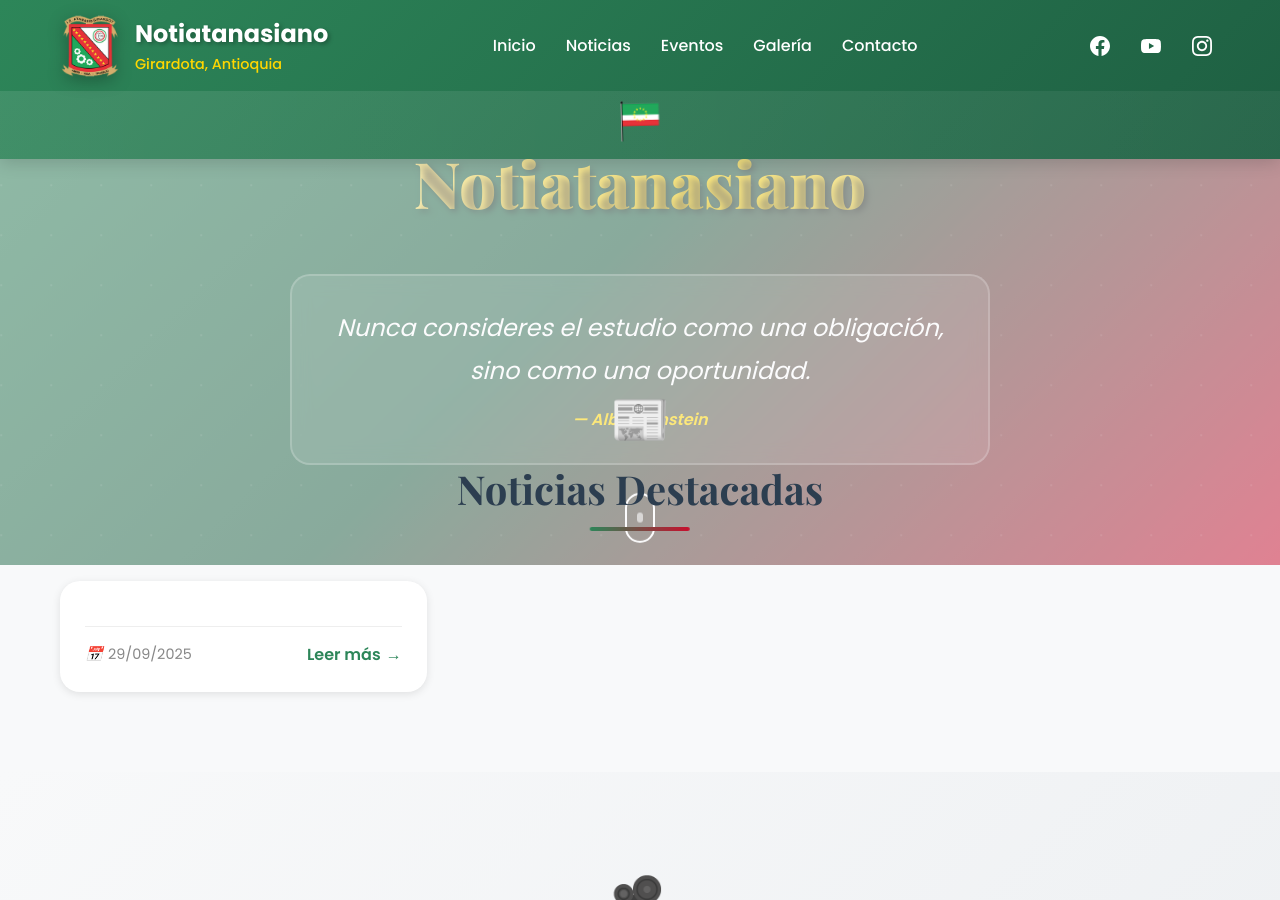
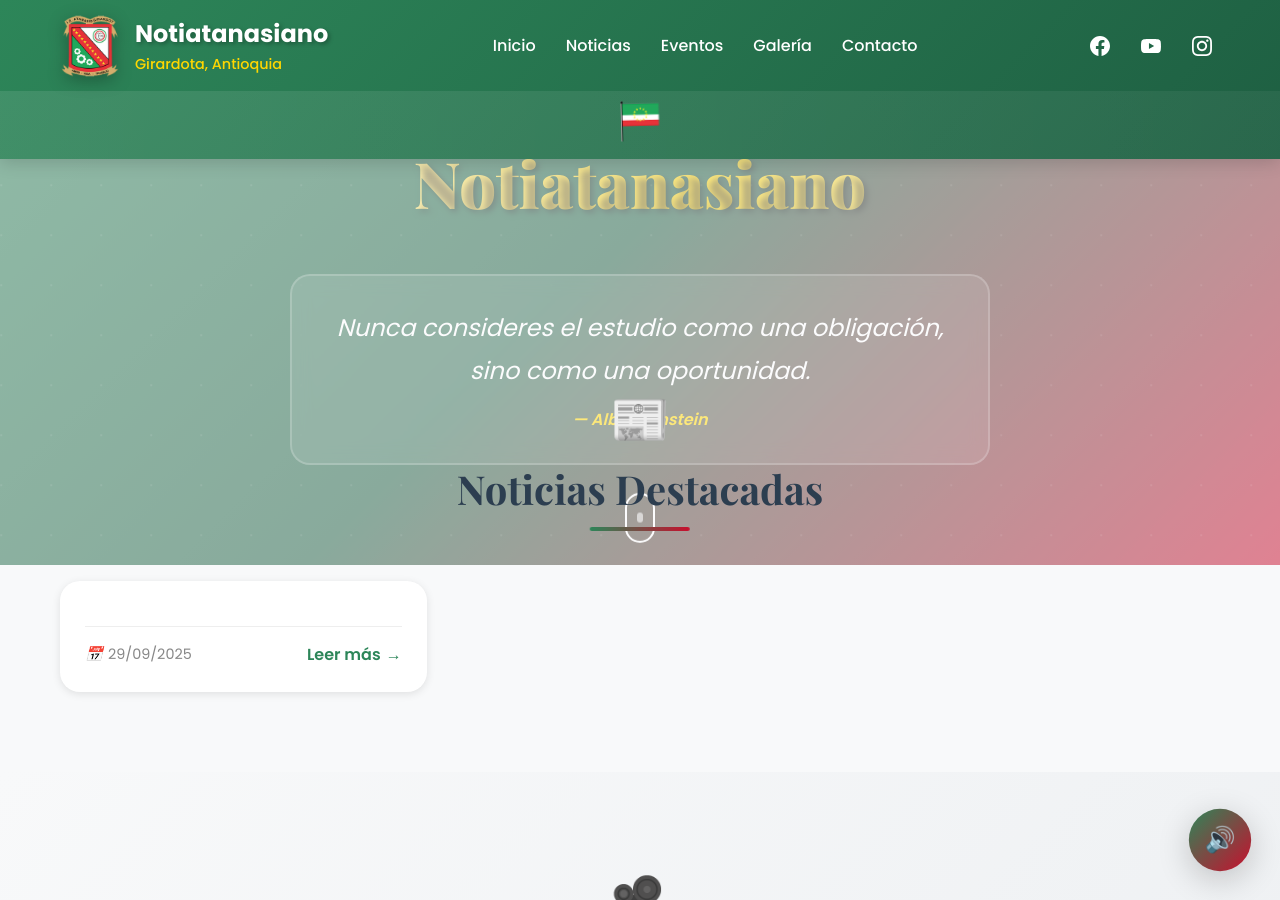
Before and after one commit to JUSATA/notiatanasiano, a Jekyll site: the page built from index.html, in a window 1280 px wide and 900 px high, scrolled down 550 px. Built offline with Jekyll 4.4.1, drawn with Linux system fonts in a browser that asks for light colours; the list of posts is cut into pages by our own code.

Commit message:
Primer commit - Periódico Digital

```diff
--- a/index.html
+++ b/index.html
@@ -145,21 +145,13 @@
 
 <!-- Control de audio del himno -->
 {% if site.institution.anthem %}
-<div id="audio-player" class="audio-player" aria-live="polite">
-  <audio id="himno"  loop playsinline preload="auto" muted>
+<div id="audio-player" class="audio-player">
+  <audio id="himno" loop>
     <source src="{{ site.institution.anthem | relative_url }}" type="audio/mpeg">
   </audio>
-  <script>
-  const a = document.getElementById('himno');
-  a.play().catch(()=>{/* autoplay bloqueado o ya muted */});
-</script>
-
-  <!-- Botón visible que también sirve como fallback si autoplay falla -->
-  <button id="toggle-audio" class="audio-toggle" aria-label="Reproducir/Pausar Himno" style="display:none;">
+  <button id="toggle-audio" class="audio-toggle" aria-label="Reproducir/Pausar Himno">
     <span class="play-icon">🔊</span>
     <span class="pause-icon" style="display:none;">🔇</span>
   </button>
-
-
 </div>
 {% endif %}
```
